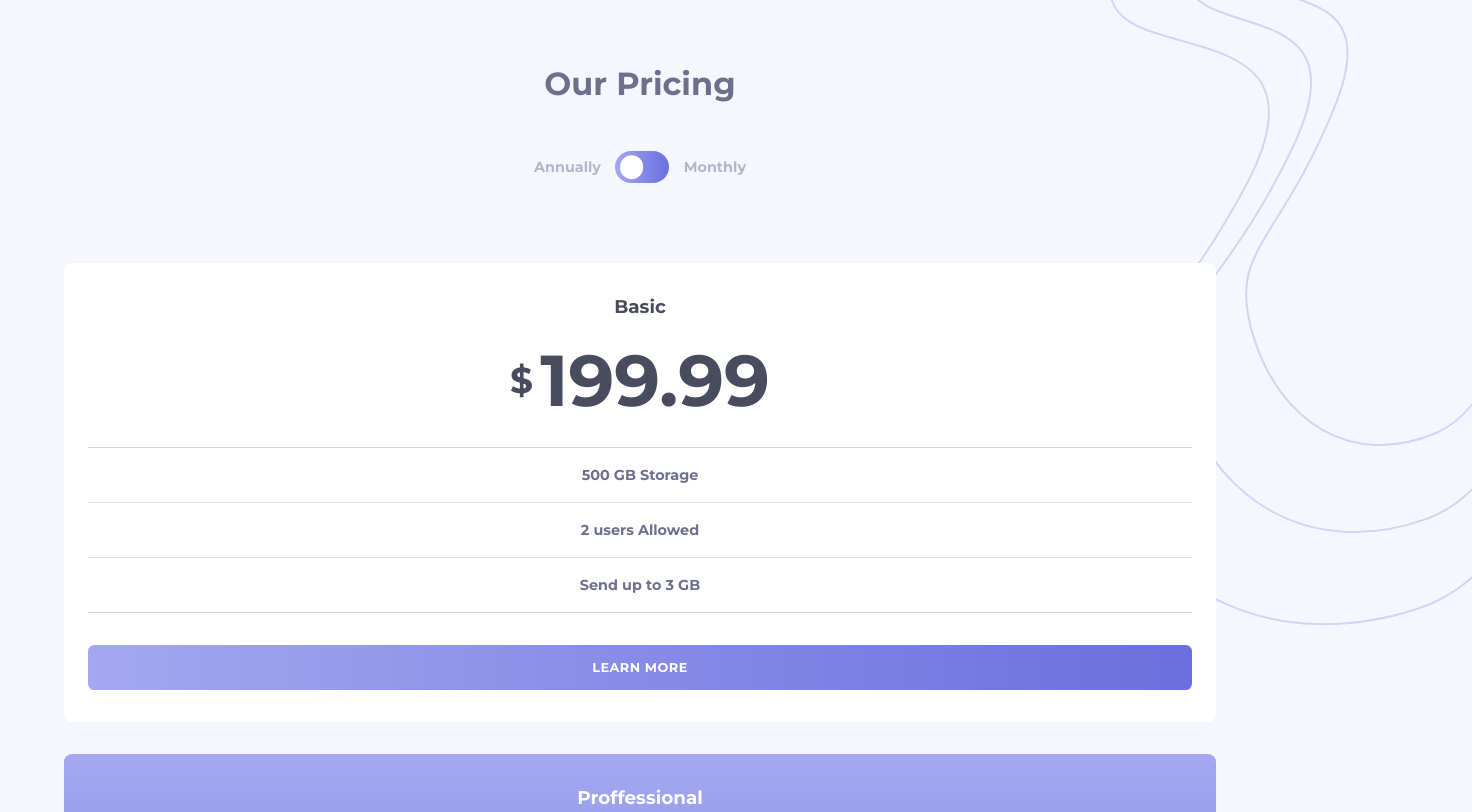
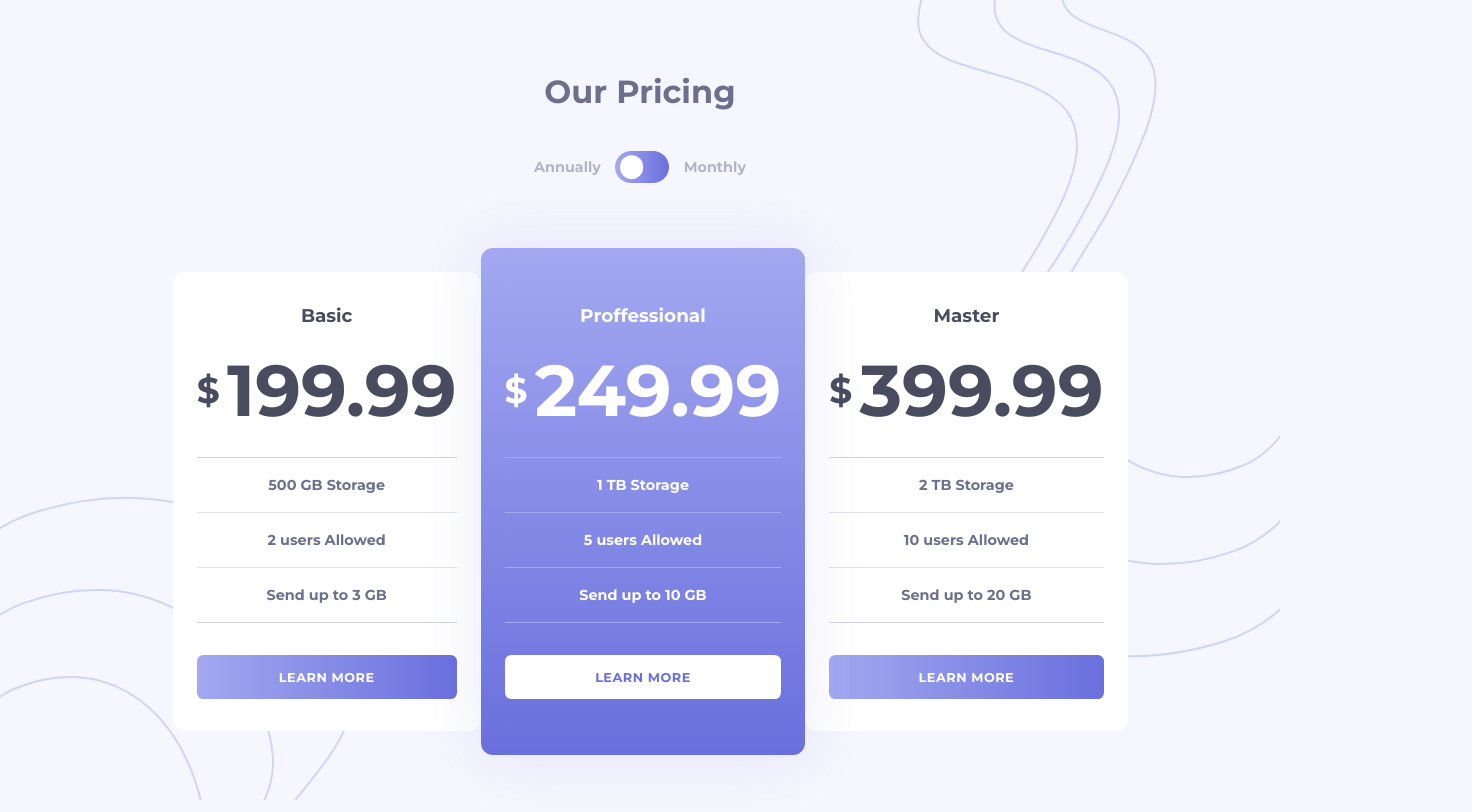
Before and after one commit to Freshuuu1218/Pricing-component-with-toggle, a plain HTML site: page index.html in a window 1280 px wide. Shown: the top 812 px of the page, 1472 px wide, since content can reach past the window. Drawn offline with Linux system fonts and the light colour scheme.

Commit message:
working project, mobile first

```diff
--- a/style.css
+++ b/style.css
@@ -35,6 +35,7 @@ h1{
     align-items: center;
     font-size: .9em;
 }
+/* switch */
 .switch input {
     display: none;
 }
@@ -141,3 +142,54 @@ strong span{
     background-color: white;
     color: hsl(237, 63%, 64%);
 }
+@media (min-width: 768px){
+    .wrapper {
+        margin: 4.5em 13.5%;
+    }
+    #pattern1 {
+        top: 0;
+        right: 0;
+    }
+    #pattern2 {
+        display: block;
+        position: absolute;
+        bottom: 0;
+        left: 0;
+    }
+    h1 {
+        margin-bottom: 1.25em;
+    }
+    .switch {
+        margin-bottom: 4.5em;
+    }
+    .switch label:hover{
+        cursor: pointer;
+        opacity: .75;
+    }
+        .offerts {
+            flex-direction: row;
+            align-items: center;
+        }
+        .offer {
+            border-radius: .75em;
+        }
+        .offer:nth-child(2) {
+            z-index: 100;
+            box-shadow: 0 0 60px hsla(237, 63%, 64%, .15);
+            padding: 3.5em 1.5em;
+            margin: 0;
+        }
+        .offer button:hover{
+            background-image: none;
+            cursor: pointer;
+            color: hsl(237, 63%, 64%);
+            background-color: #fff;
+            outline: 1px solid hsl(237, 63%, 64%);
+        }
+        .offer:nth-child(2) button:hover{
+            background-color: transparent;
+            color: white;
+            outline: 1px solid white;
+            cursor: pointer;
+        }
+}
```
